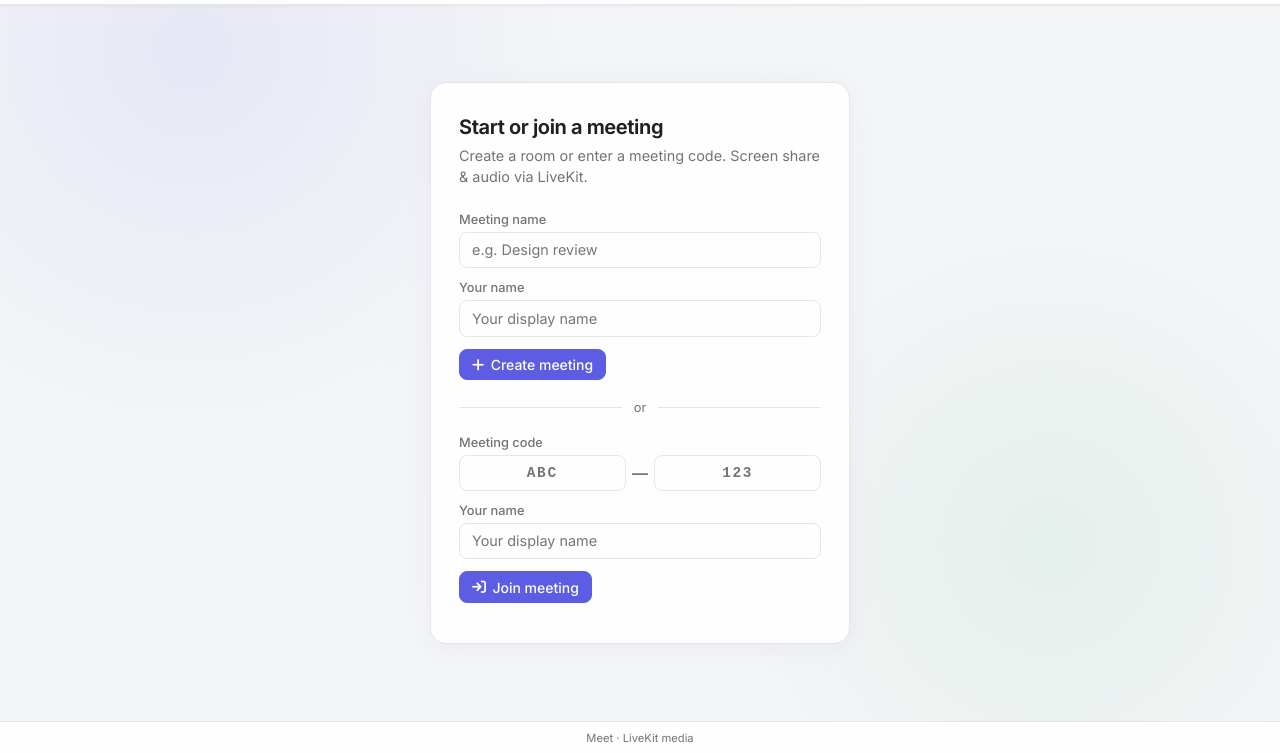
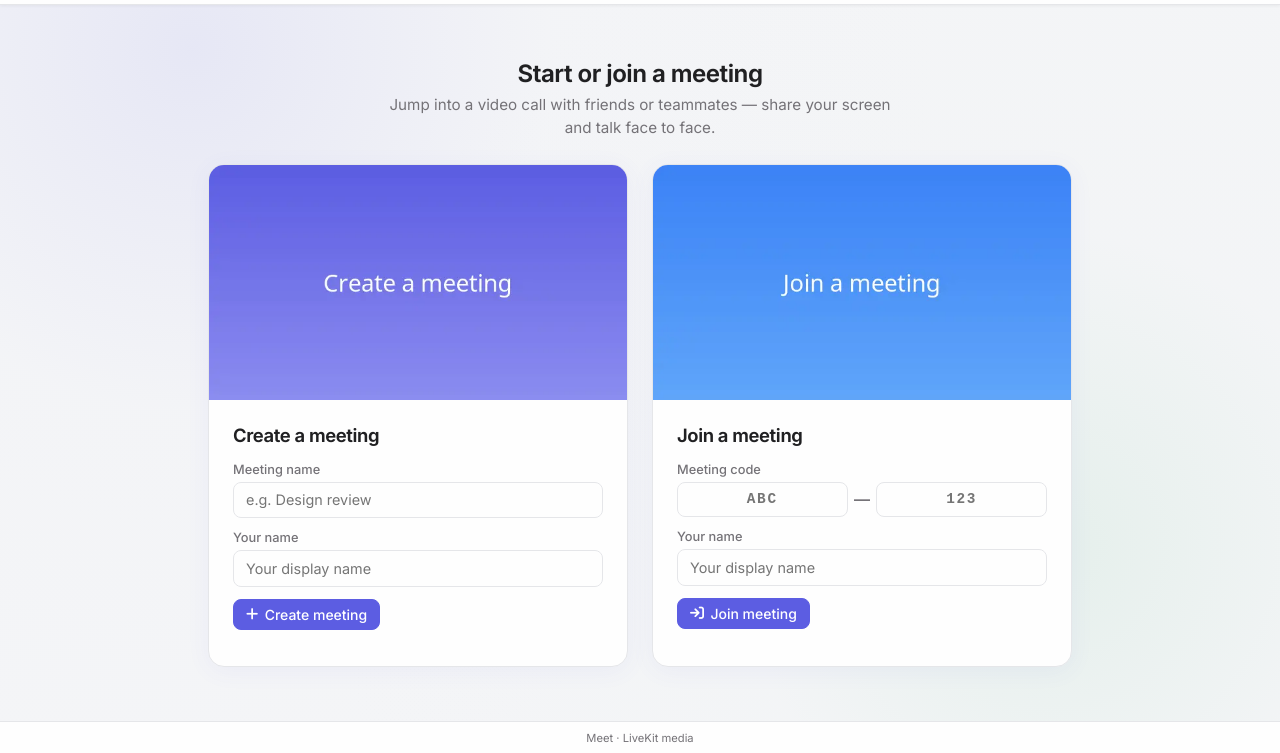
Before and after one commit to SamuelOnyedikachi/meet, a website: page public/index.html in a window 1280 px wide. Shown: the part 47-800 px from the top of the page. Drawn offline with Linux system fonts and the light colour scheme; no server answers.

Commit message:
added cards and images to meets home layouts

```diff
--- a/public/index.html
+++ b/public/index.html
@@ -49,10 +49,19 @@
 
     <!-- HOME -->
     <section id="homeView" class="home-view">
-      <div class="home-card">
+      <div class="home-intro">
         <h2>Start or join a meeting</h2>
-        <p class="home-sub">Create a room or enter a meeting code. Screen share &amp; audio via LiveKit.</p>
+        <p class="home-sub">Jump into a video call with friends or teammates — share your screen and talk face to face.</p>
+      </div>
 
+      <div class="home-cards">
+        <!-- Create card -->
+        <div class="home-card create-card">
+          <div class="card-image">
+            <img src="images/create-meeting.webp" alt="Create a new meeting" width="640" height="360" loading="lazy">
+          </div>
+          <div class="card-body">
+            <h3>Create a meeting</h3>
             <div class="form-block">
               <label for="createName">Meeting name</label>
               <input id="createName" type="text" maxlength="60" placeholder="e.g. Design review" autocomplete="off">
@@ -63,9 +72,16 @@
               </button>
               <p id="createError" class="error-msg hidden"></p>
             </div>
+          </div>
+        </div>
 
-        <div class="divider"><span>or</span></div>
-
+        <!-- Join card -->
+        <div class="home-card join-card">
+          <div class="card-image">
+            <img src="images/join-meeting.webp" alt="Join an existing meeting" width="640" height="360" loading="lazy">
+          </div>
+          <div class="card-body">
+            <h3>Join a meeting</h3>
             <div class="form-block">
               <label>Meeting code</label>
               <div class="code-inputs">
@@ -79,6 +95,8 @@
                 <i class="fa-solid fa-arrow-right-to-bracket"></i> Join meeting
               </button>
               <p id="joinError" class="error-msg hidden"></p>
+            </div>
+          </div>
         </div>
       </div>
     </section>
--- a/public/styles.css
+++ b/public/styles.css
@@ -181,20 +181,51 @@ html.dark body, body.dark {
 .home-view, .history-view {
   flex: 1;
   display: flex;
+  flex-direction: column;
   align-items: center;
   justify-content: center;
   padding: 1.5rem;
   overflow: auto;
+  gap: 1.5rem;
+}
+
+.home-intro {
+  text-align: center;
+  max-width: 520px;
+}
+
+.home-intro h2 {
+  font-size: 1.5rem;
+  font-weight: 650;
+  letter-spacing: -0.02em;
+  margin-bottom: 0.4rem;
+}
+
+.home-sub {
+  font-size: 0.95rem;
+  color: var(--text-muted);
+  line-height: 1.5;
+}
+
+.home-cards {
+  display: flex;
+  flex-wrap: wrap;
+  gap: 1.5rem;
+  justify-content: center;
+  width: 100%;
+  max-width: 920px;
 }
 
 .home-card, .history-card {
   background: var(--surface);
   border: 1px solid var(--border);
   border-radius: 16px;
-  padding: 2rem 1.75rem;
+  overflow: hidden;
+  width: 100%;
   max-width: 420px;
-  width: 100%;
   box-shadow: 0 4px 24px rgba(92, 93, 226, 0.06);
+  display: flex;
+  flex-direction: column;
 }
 
 html.dark .home-card,
@@ -204,20 +235,38 @@ body.dark .history-card {
   box-shadow: 0 4px 24px rgba(0, 0, 0, 0.25);
 }
 
-.home-card h2 {
-  font-size: 1.25rem;
+.card-image {
+  position: relative;
+  width: 100%;
+  aspect-ratio: 16 / 9;
+  background: var(--border);
+  overflow: hidden;
+}
+
+.card-image img {
+  width: 100%;
+  height: 100%;
+  object-fit: cover;
+  display: block;
+}
+
+.card-body {
+  padding: 1.5rem 1.5rem 1.75rem;
+}
+
+.home-card h3 {
+  font-size: 1.15rem;
   font-weight: 650;
   letter-spacing: -0.02em;
-  margin-bottom: 0.35rem;
-}
-.home-sub {
-  font-size: 0.9rem;
-  color: var(--text-muted);
-  line-height: 1.5;
-  margin-bottom: 1.5rem;
+  margin-bottom: 1rem;
 }
 
 .form-block { margin-bottom: 0.5rem; }
+
+/* History card keeps its own padding */
+.history-card {
+  padding: 2rem 1.75rem;
+}
 .form-block label,
 .auth-form label {
   display: block;
```
Also changed, not shown: public/images/create-meeting.webp (added), public/images/join-meeting.webp (added). Lines whose indentation alone changed are shown as unchanged.
